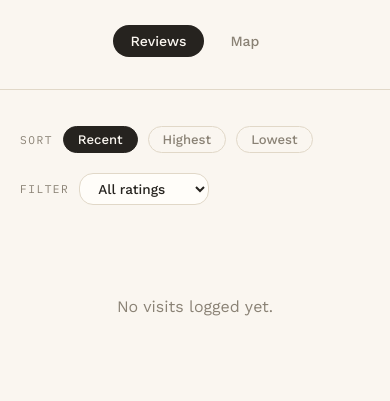
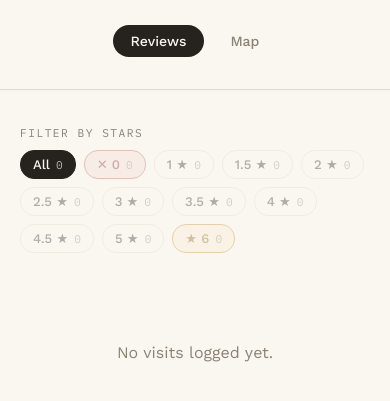
Before and after one commit to dimsum17/dimsumyumyum, a plain HTML site: page index.html in a window 390 px wide. Shown: the part 125-526 px from the top of the page. Drawn offline with nearby package versions, Linux system fonts and the light colour scheme.

Commit message:
Update index.html

```diff
--- a/index.html
+++ b/index.html
@@ -84,56 +84,83 @@
   .view { display: none; }
   .view.active { display: block; }
 
-  .controls {
-    display: flex;
-    flex-wrap: wrap;
-    align-items: center;
-    gap: 20px;
-    margin-bottom: 32px;
+  .filter-bar {
+    margin-bottom: 30px;
   }
 
-  .control-group {
-    display: flex;
-    align-items: center;
-    gap: 10px;
-  }
-
-  .control-label {
+  .filter-label {
+    display: block;
     font-family: 'IBM Plex Mono', monospace;
     font-size: 0.7rem;
     letter-spacing: 1.5px;
     text-transform: uppercase;
     color: var(--muted);
+    margin-bottom: 10px;
   }
 
-  .sort-btn {
+  .filter-chips {
+    display: flex;
+    flex-wrap: wrap;
+    gap: 8px;
+  }
+
+  .chip {
     font-family: 'Work Sans', sans-serif;
     font-size: 0.82rem;
     font-weight: 500;
     background: transparent;
     border: 1px solid var(--rule);
-    color: var(--muted);
-    padding: 5px 14px;
+    color: var(--ink);
+    padding: 6px 12px;
     border-radius: 14px;
     cursor: pointer;
+    display: inline-flex;
+    align-items: center;
+    gap: 6px;
   }
 
-  .sort-btn.active {
+  .chip-count {
+    font-family: 'IBM Plex Mono', monospace;
+    font-size: 0.7rem;
+    color: var(--muted);
+  }
+
+  .chip:hover:not(:disabled):not(.active) {
+    border-color: var(--ink);
+  }
+
+  .chip.active {
     background: var(--ink);
     color: var(--paper);
     border-color: var(--ink);
   }
+  .chip.active .chip-count { color: var(--paper); opacity: 0.7; }
 
-  .filter-select {
-    font-family: 'Work Sans', sans-serif;
-    font-size: 0.85rem;
-    font-weight: 500;
-    color: var(--ink);
-    background: var(--card);
-    border: 1px solid var(--rule);
-    border-radius: 14px;
-    padding: 6px 14px;
-    cursor: pointer;
+  .chip:disabled {
+    opacity: 0.35;
+    cursor: default;
+  }
+
+  .chip-zero {
+    border-color: var(--danger-border);
+    color: var(--danger-text);
+    background: var(--danger-bg);
+  }
+  .chip-zero.active {
+    background: var(--danger-text);
+    border-color: var(--danger-text);
+    color: #fff;
+  }
+
+  .chip-six {
+    border-color: var(--gold-border);
+    color: var(--gold-text);
+    background: var(--gold-bg);
+  }
+  .chip-six.active {
+    background: var(--gold-text);
+    border-color: var(--gold-text);
+    color: #fff;
   }
 
   .entry {
@@ -338,30 +365,9 @@
 
 <main>
   <section id="view-feed" class="view active">
-    <div class="controls">
-      <div class="control-group">
-        <span class="control-label">Sort</span>
-        <button id="sort-recent" class="sort-btn active">Recent</button>
-        <button id="sort-highest" class="sort-btn">Highest</button>
-        <button id="sort-lowest" class="sort-btn">Lowest</button>
-      </div>
-      <div class="control-group">
-        <span class="control-label">Filter</span>
-        <select id="filter-rating" class="filter-select">
-          <option value="all">All ratings</option>
-          <option value="6">6 — perfect</option>
-          <option value="5">5 stars</option>
-          <option value="4.5">4.5 stars</option>
-          <option value="4">4 stars</option>
-          <option value="3.5">3.5 stars</option>
-          <option value="3">3 stars</option>
-          <option value="2.5">2.5 stars</option>
-          <option value="2">2 stars</option>
-          <option value="1.5">1.5 stars</option>
-          <option value="1">1 star</option>
-          <option value="0">0 — avoid</option>
-        </select>
-      </div>
+    <div class="filter-bar">
+      <span class="filter-label">Filter by stars</span>
+      <div id="star-filters" class="filter-chips"></div>
     </div>
     <div id="entries-list"></div>
   </section>
@@ -375,8 +381,9 @@
 <script>
   let entries = [];
   let map, markerLayer;
-  let currentSort = 'recent';
-  let currentFilter = 'all';
+  let activeFilter = 'all';
+
+  const STAR_VALUES = [0, 1, 1.5, 2, 2.5, 3, 3.5, 4, 4.5, 5, 6];
 
   function sortKey(dateStr) {
     if (!dateStr) return "";
@@ -428,40 +435,60 @@
     `;
   }
 
+  // --- Star filter chips ---
+  function chipLabel(v) {
+    if (v === 0) return '✕ 0';
+    if (v === 6) return '★ 6';
+    return v + ' ★';
+  }
+
+  function renderFilters() {
+    const wrap = document.getElementById('star-filters');
+    const counts = {};
+    entries.forEach(e => {
+      if (typeof e.rating === 'number') counts[e.rating] = (counts[e.rating] || 0) + 1;
+    });
+    const chips = [];
+    chips.push(`<button class="chip${activeFilter === 'all' ? ' active' : ''}" data-filter="all">All <span class="chip-count">${entries.length}</span></button>`);
+    STAR_VALUES.forEach(v => {
+      const n = counts[v] || 0;
+      const cls = ['chip'];
+      if (v === 0) cls.push('chip-zero');
+      if (v === 6) cls.push('chip-six');
+      if (activeFilter === v) cls.push('active');
+      chips.push(`<button class="${cls.join(' ')}" data-filter="${v}"${n === 0 ? ' disabled' : ''}>${chipLabel(v)} <span class="chip-count">${n}</span></button>`);
+    });
+    wrap.innerHTML = chips.join('');
+  }
+
+  document.getElementById('star-filters').addEventListener('click', ev => {
+    const btn = ev.target.closest('.chip');
+    if (!btn || btn.disabled) return;
+    const val = btn.dataset.filter;
+    const next = val === 'all' ? 'all' : parseFloat(val);
+    activeFilter = (next === activeFilter) ? 'all' : next;
+    renderFilters();
+    renderFeed();
+  });
+
   function renderFeed() {
     const el = document.getElementById('entries-list');
     if (!entries.length) {
       el.innerHTML = `<div class="empty">No visits logged yet.</div>`;
       return;
     }
+    let shown = [...entries];
+    if (activeFilter !== 'all') {
+      shown = shown.filter(e => e.rating === activeFilter);
+    }
+    shown.sort((a, b) => sortKey(b.date).localeCompare(sortKey(a.date)));
 
-    const filtered = entries.filter(e => {
-      if (currentFilter === 'all') return true;
-      return typeof e.rating === 'number' && e.rating === parseFloat(currentFilter);
-    });
-
-    if (!filtered.length) {
-      el.innerHTML = `<div class="empty">No reviews match that rating.</div>`;
+    if (!shown.length) {
+      el.innerHTML = `<div class="empty">No reviews at this rating yet.</div>`;
       return;
     }
 
-    const sorted = [...filtered].sort((a, b) => {
-      if (currentSort === 'highest') {
-        const ra = typeof a.rating === 'number' ? a.rating : -1;
-        const rb = typeof b.rating === 'number' ? b.rating : -1;
-        if (rb !== ra) return rb - ra;
-        return sortKey(b.date).localeCompare(sortKey(a.date));
-      }
-      if (currentSort === 'lowest') {
-        const ra = typeof a.rating === 'number' ? a.rating : 999;
-        const rb = typeof b.rating === 'number' ? b.rating : 999;
-        if (ra !== rb) return ra - rb;
-        return sortKey(b.date).localeCompare(sortKey(a.date));
-      }
-      return sortKey(b.date).localeCompare(sortKey(a.date));
-    });
-
-    el.innerHTML = sorted.map(e => `
+    el.innerHTML = shown.map(e => `
       <article class="entry">
         <div class="entry-top">
           <p class="entry-restaurant">${escapeHtml(e.restaurant || "Unnamed spot")}</p>
@@ -482,6 +509,7 @@
     `).join('');
   }
 
+  // --- Client-side geocoding (runs in the visitor's browser, cached locally) ---
   function geocodeCacheGet(address) {
     try {
       const raw = localStorage.getItem('geocode:' + address);
@@ -566,21 +594,6 @@
 
   document.getElementById('btn-feed').addEventListener('click', () => switchView('feed'));
   document.getElementById('btn-map').addEventListener('click', () => switchView('map'));
-  document.getElementById('sort-recent').addEventListener('click', () => setSort('recent'));
-  document.getElementById('sort-highest').addEventListener('click', () => setSort('highest'));
-  document.getElementById('sort-lowest').addEventListener('click', () => setSort('lowest'));
-  document.getElementById('filter-rating').addEventListener('change', (ev) => {
-    currentFilter = ev.target.value;
-    renderFeed();
-  });
-
-  function setSort(mode) {
-    currentSort = mode;
-    ['recent', 'highest', 'lowest'].forEach(m => {
-      document.getElementById('sort-' + m).classList.toggle('active', m === mode);
-    });
-    renderFeed();
-  }
 
   function switchView(name) {
     document.getElementById('view-feed').classList.toggle('active', name === 'feed');
@@ -594,6 +607,7 @@
     .then(r => r.json())
     .then(data => {
       entries = data;
+      renderFilters();
       renderFeed();
     })
     .catch(() => {
```
